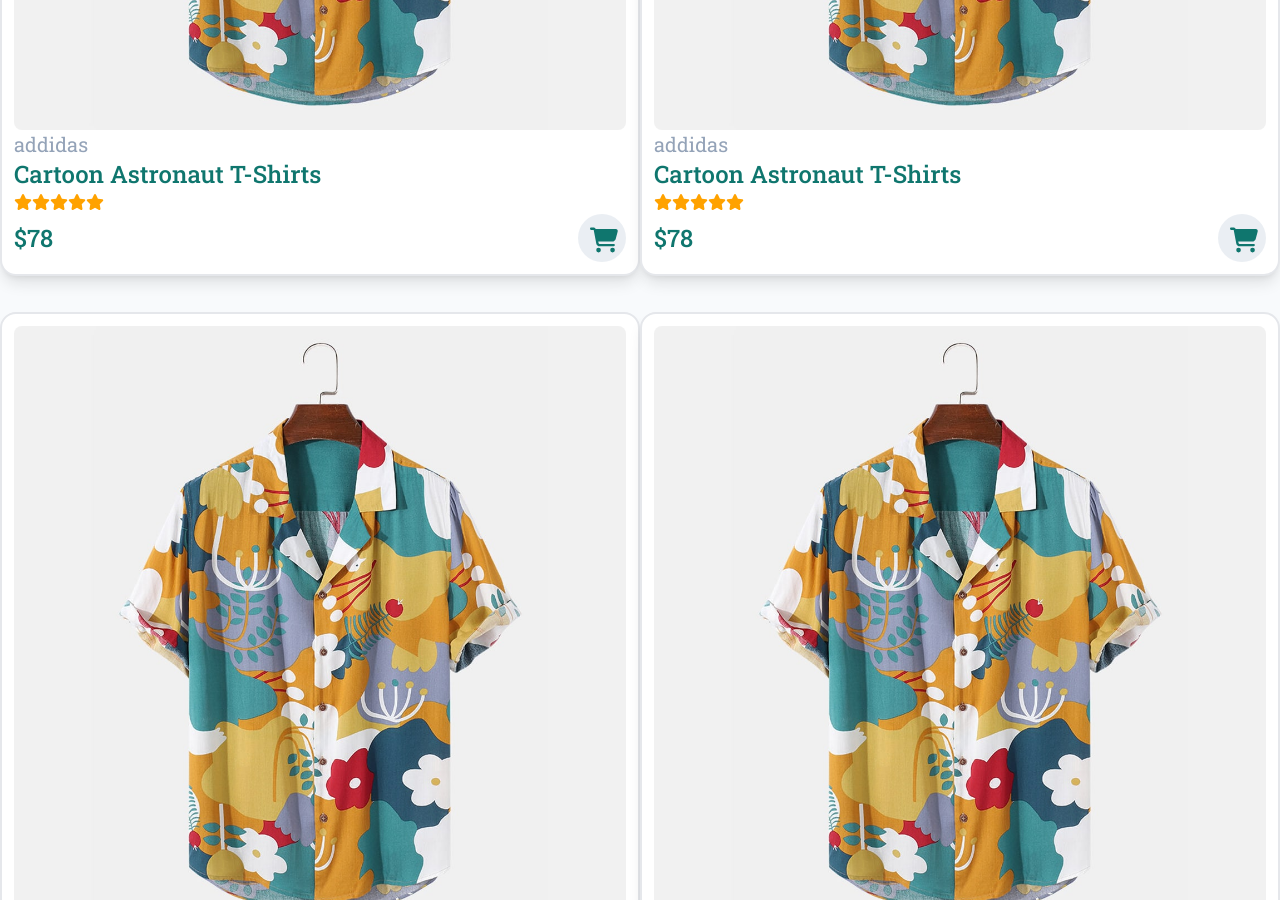
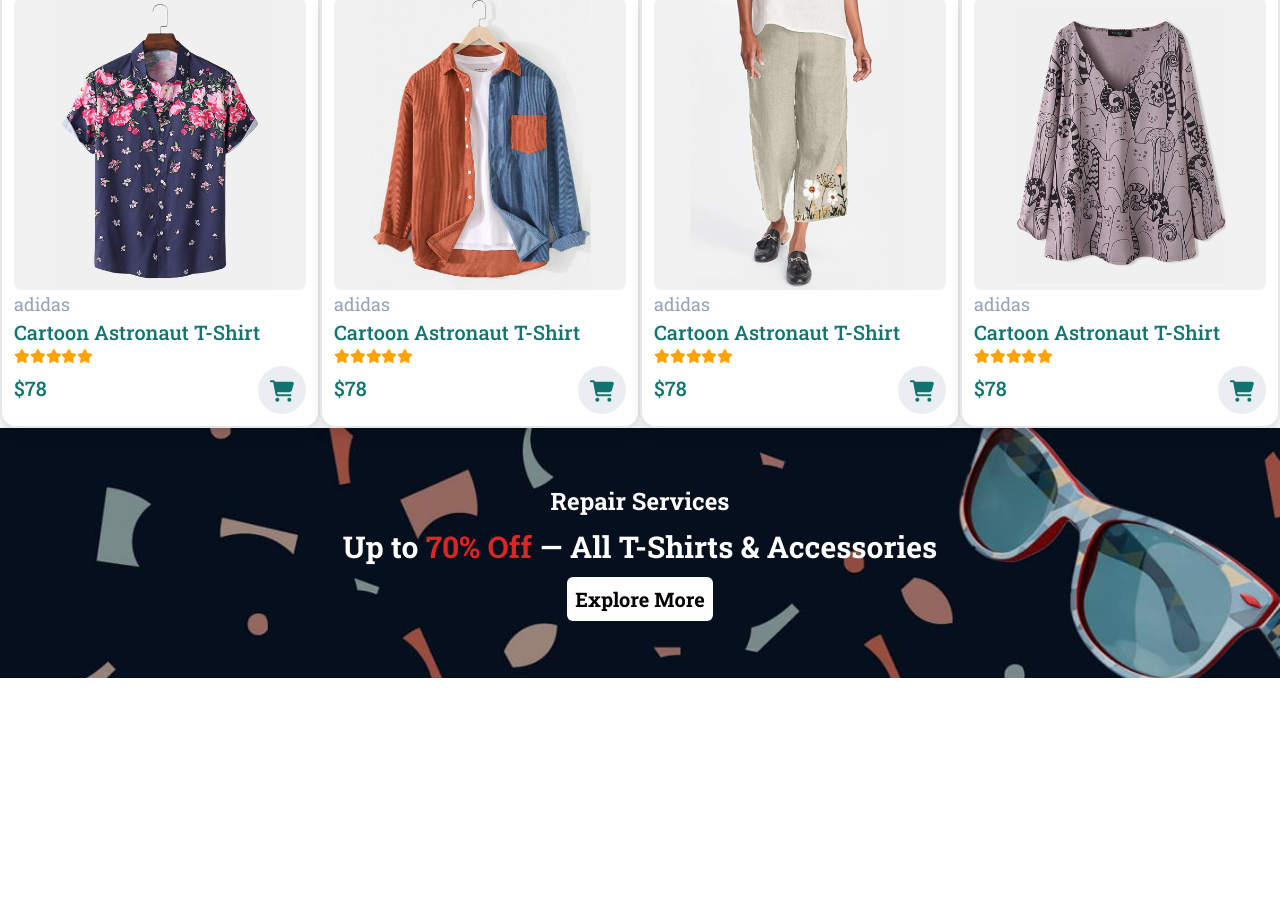
Before and after one commit to Muhammad-Juman-jarwar786/Eccomerce-website, a React (Vite) app: page / in a window 1280 px wide. Shown: the part 1900-2800 px from the top of the page. After the commit the page ends 2578 px from the top, so only its background shows below. Built offline with nearby package versions, Linux system fonts and the light colour scheme.

Commit message:
added more of the things from tailwind css

```diff
--- /dev/null
+++ b/src/components/banner/Banner.tsx
@@ -0,0 +1,32 @@
+const Banner = () => {
+  const bannerStyles: React.CSSProperties = {
+    backgroundImage: "url('src/assets/banner/b2.jpg')",
+    objectFit: 'contain',
+    backgroundSize: 'cover',
+    backgroundPosition: 'center',
+    height: '250px',
+    display: 'flex',
+    justifyContent: 'center',
+    alignItems: 'center',
+  };
+
+  return (
+    <div style={bannerStyles}>
+      <div className="items-center text-center text-white font-bold">
+        <div className="text-xl md:text-2xl mb-3">Repair Services</div>
+        <div className="text-2xl md:text-3xl">
+          Up to
+          <span className="text-red-600"> 70% Off </span>— All T-Shirts &
+          Accessories
+        </div>
+        <div className="">
+          <button className="text-black bg-white p-2 rounded-md mt-3 text-lg md:text-xl">
+            Explore More
+          </button>
+        </div>
+      </div>
+    </div>
+  );
+};
+
+export default Banner;
--- a/src/components/featuredProducts/FeaturedProducts.tsx
+++ b/src/components/featuredProducts/FeaturedProducts.tsx
@@ -12,10 +12,62 @@ const FeaturedProducts = () => {
         </div>
       </div>
       <div className="mt-10 flex flex-col w-full sm:flex-wrap sm:flex-row">
-        <FeaturedProductsCard />
-        <FeaturedProductsCard />
-        <FeaturedProductsCard />
-        <FeaturedProductsCard />
+        <FeaturedProductsCard
+          img="src/assets/products/f1.jpg"
+          alt="product image"
+          category="adidas"
+          title="Cartoon Astronaut T-Shirt"
+          price="78"
+        />
+        <FeaturedProductsCard
+          img="src/assets/products/f2.jpg"
+          alt="product image"
+          category="adidas"
+          title="Cartoon Astronaut T-Shirt"
+          price="78"
+        />
+        <FeaturedProductsCard
+          img="src/assets/products/f3.jpg"
+          alt="product image"
+          category="adidas"
+          title="Cartoon Astronaut T-Shirt"
+          price="78"
+        />
+        <FeaturedProductsCard
+          img="src/assets/products/f4.jpg"
+          alt="product image"
+          category="adidas"
+          title="Cartoon Astronaut T-Shirt"
+          price="78"
+        />
+        <FeaturedProductsCard
+          img="src/assets/products/f5.jpg"
+          alt="product image"
+          category="adidas"
+          title="Cartoon Astronaut T-Shirt"
+          price="78"
+        />
+        <FeaturedProductsCard
+          img="src/assets/products/f6.jpg"
+          alt="product image"
+          category="adidas"
+          title="Cartoon Astronaut T-Shirt"
+          price="78"
+        />
+        <FeaturedProductsCard
+          img="src/assets/products/f7.jpg"
+          alt="product image"
+          category="adidas"
+          title="Cartoon Astronaut T-Shirt"
+          price="78"
+        />
+        <FeaturedProductsCard
+          img="src/assets/products/f8.jpg"
+          alt="product image"
+          category="adidas"
+          title="Cartoon Astronaut T-Shirt"
+          price="78"
+        />
       </div>
     </>
   );
--- a/src/components/featuredProducts/FeaturedProductsCard.tsx
+++ b/src/components/featuredProducts/FeaturedProductsCard.tsx
@@ -1,31 +1,33 @@
 import { faCartShopping, faStar } from '@fortawesome/free-solid-svg-icons';
 import { FontAwesomeIcon } from '@fortawesome/react-fontawesome';
 
-const FeaturedProductsCard = () => {
+const FeaturedProductsCard = (props: any) => {
   return (
     <>
-      <div className="bg-white w-full flex flex-col  border-2 rounded-2xl mt-9 p-3 sm:w-1/2 shadow-lg">
+      <div className="bg-white w-full flex flex-col  border-2 rounded-2xl mt-9 p-3 sm:w-1/2 md:w-1/3 lg:w-1/4 shadow-lg">
         <div className="w-full h-auto">
-          <img className="rounded-lg" src="src/assets/products/f1.jpg" alt="" />
+          <img className="rounded-lg" src={props.img} alt={props.alt} />
         </div>
         <div>
-          <p className="text-slate-400 text-xl">addidas</p>
-          <h1 className="text-teal-700 font-medium  text-2xl">
-            Cartoon Astronaut T-Shirts
+          <p className="text-slate-400 text-xl sm:text-lg">{props.category}</p>
+          <h1 className="text-teal-700 font-medium  text-2xl sm:text-xl">
+            {props.title}
           </h1>
           <div>
-            <div className="text-md">
+            <div className="text-md sm:text-sm">
               <FontAwesomeIcon icon={faStar} style={{ color: '#ffa200' }} />
               <FontAwesomeIcon icon={faStar} style={{ color: '#ffa200' }} />
               <FontAwesomeIcon icon={faStar} style={{ color: '#ffa200' }} />
               <FontAwesomeIcon icon={faStar} style={{ color: '#ffa200' }} />
               <FontAwesomeIcon icon={faStar} style={{ color: '#ffa200' }} />
             </div>
-            <div className="flex justify-between text-2xl">
-              <div className="text-teal-700 font-medium mt-2">$78</div>
+            <div className="flex justify-between text-2xl sm:text-xl">
+              <div className="text-teal-700 font-medium mt-2">
+                ${props.price}
+              </div>
               <div className="bg-slate-300 w-12 h-12 p-3 text-center items-center justify-center  relative rounded-full bg-opacity-40 cursor-pointer">
                 <FontAwesomeIcon
-                  className="text-teal-700 w-7 h-7 m-auto"
+                  className="text-teal-700 w-7 h-7 sm:w-6 sm:h-6 m-auto"
                   icon={faCartShopping}
                 />
               </div>
--- a/src/components/navbar/Navbar.tsx
+++ b/src/components/navbar/Navbar.tsx
@@ -1,19 +1,26 @@
-import { faCartShopping, faCircle } from '@fortawesome/free-solid-svg-icons';
+import {
+  faBars,
+  faCartShopping,
+  faCircle,
+} from '@fortawesome/free-solid-svg-icons';
 import { FontAwesomeIcon } from '@fortawesome/react-fontawesome';
 import MenuItems from '../menuitems/MenuItems';
 
 const Navbar = () => {
   return (
     <div>
-      <nav className="flex flex-row bg-slate-50 w-full h-24 justify-between drop-shadow-xl">
+      <nav className="overflow-hidden flex flex-row bg-slate-50 w-full h-24 justify-between drop-shadow-xl">
         <div className="justify-center align-middle">
           <img
-            className="w-[8rem] cursor-pointer hover:translate-x-3 ease-in-out duration-200"
+            className="w-40 md:w-fit cursor-pointer hover:translate-x-3 ease-in-out duration-200"
             src="src/assets/logo.png"
             alt="Logo"
           />
         </div>
-        <div className="flex text-2xl font-semibold items-center justify-center">
+        <div className="text-4xl flex items-center justify-center w-full md:hidden cursor-pointer">
+          <FontAwesomeIcon icon={faBars} />
+        </div>
+        <div className="text-2xl md:flex hidden font-semibold items-center justify-center">
           <ul className="flex flex-row gap-10 mr-[10vw]">
             <MenuItems title="Home" to="/" pathname="/" pathnamestarts="/" />
             <MenuItems
@@ -40,7 +47,7 @@ const Navbar = () => {
               pathname="/contact"
               pathnamestarts="/contact"
             />
-            <li className=" relative cursor-pointer">
+            <li className="relative cursor-pointer">
               <FontAwesomeIcon
                 className="text-[1.9rem]"
                 icon={faCartShopping}
--- a/src/pages/Home.tsx
+++ b/src/pages/Home.tsx
@@ -1,3 +1,4 @@
+import Banner from '../components/banner/Banner';
 import FeaturedProducts from '../components/featuredProducts/FeaturedProducts';
 import Features from '../components/features/Features';
 import HeroSection from '../components/heroSection/HeroSection';
@@ -12,6 +13,7 @@ const Home = () => {
         <HeroSection />
         <Features />
         <FeaturedProducts />
+        <Banner />
       </div>
     </>
   );
```
